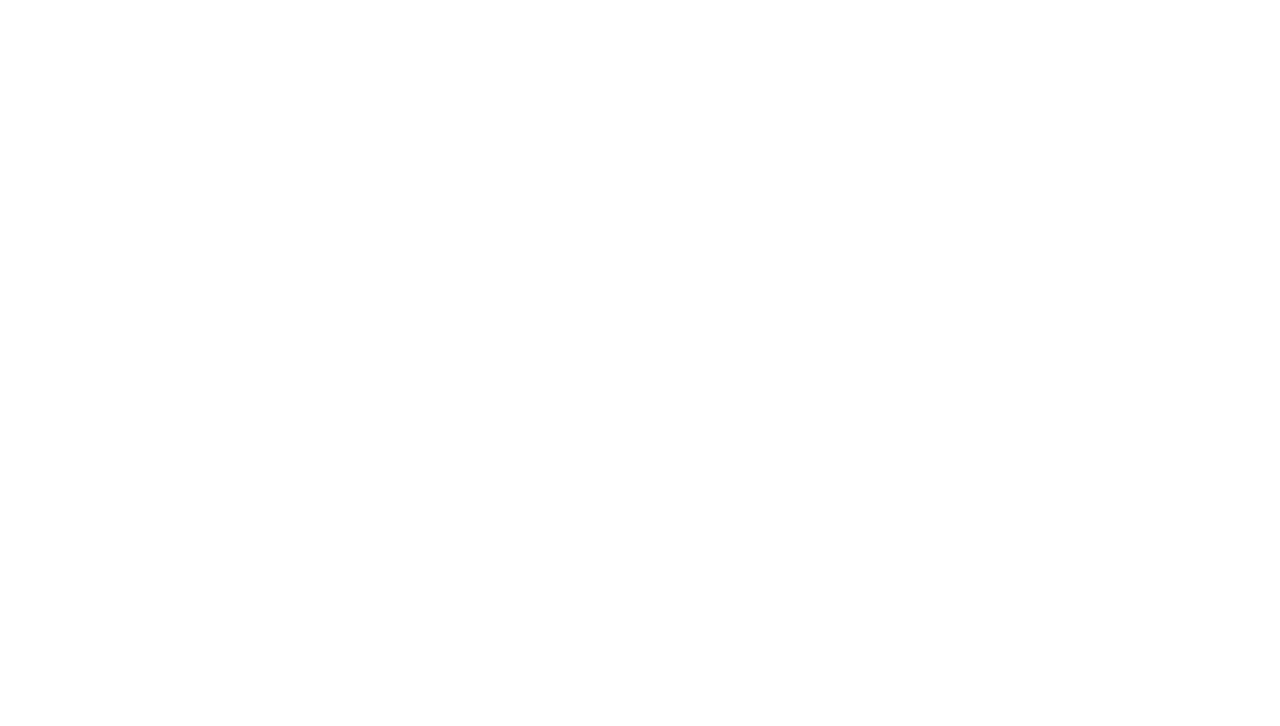
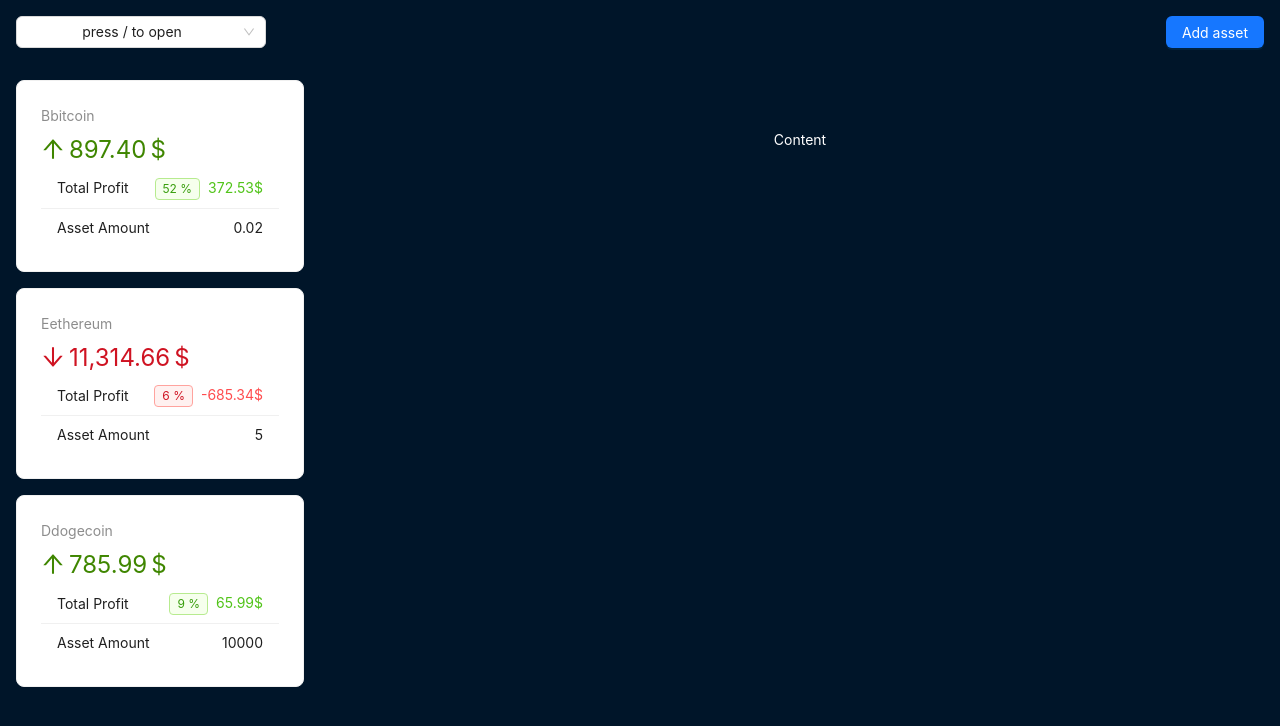
Before and after one commit to 168nw/crypto-react, a React (Vite) app: page / in a window 1280 px wide. Shown: the top 726 px of the page. Built offline with nearby package versions, Linux system fonts and the light colour scheme.

Commit message:
add header

```diff
--- a/src/App.jsx
+++ b/src/App.jsx
@@ -1,24 +1,12 @@
 import React from 'react';
-import {Layout } from 'antd';
-import AppHeader from './component/layout/AppHeader';
-import AppSlider from './component/layout/AppSider';
-import AppContent from './component/layout/AppContent';
 import { CryptoContextProvider } from './component/contex/CryptoContext.jsx';
+import AppLayout from './component/layout/AppLayout.jsx';
 
 
 
 const App = () => (
  <CryptoContextProvider>
- <Layout>
-  <AppHeader/>
-    <Layout>
-      <AppSlider/>
-      <AppContent/>
-      </Layout>
-  </Layout>
+    <AppLayout/>
  </CryptoContextProvider>
-
-
-
 );
 export default App;
--- a/src/component/contex/CryptoContext.jsx
+++ b/src/component/contex/CryptoContext.jsx
@@ -1,4 +1,4 @@
-import { createContext, useState, useEffect} from "react";
+import { createContext, useState, useEffect, useContext} from "react";
 import { fakeFeatchCrypto, featchAssets } from '../../api.js';
 import { percentDifference} from '../../utils.js'
 import React from "react";
@@ -10,7 +10,7 @@ const CryptoContext = createContext({
     loading : false,
 })
 
-export function CryptoContextProvider() {
+export function CryptoContextProvider({children}) {
     const [loading, setLoading] = useState(false)
     const [crypto, setCrypto] = useState([])
     const [assets, setAssets] = useState([])
@@ -37,9 +37,13 @@ export function CryptoContextProvider() {
         preload()
     }, [])
     return (
-    <CryptoContext.Provider value={{loading, crypto, assets}}></CryptoContext.Provider>
+    <CryptoContext.Provider value={{loading, crypto, assets}}>{children}</CryptoContext.Provider>
     );
 }
 
 
 export default CryptoContext;
+
+export function useCrypto() {
+    return useContext(CryptoContext)
+}
--- a/src/component/layout/AppHeader.jsx
+++ b/src/component/layout/AppHeader.jsx
@@ -1,16 +1,81 @@
-import {Layout } from 'antd';
+import {Layout, Select, Space, Button, Modal, Drawer } from 'antd';
+import  {useCrypto} from '../contex/CryptoContext.jsx';
+import { useEffect, useState } from 'react';
+import CoinInfoModal from './CoininfoModal.jsx';
 
 const headerStyle = {
+    width: '100%',
     textAlign: 'center',
-    color: '#fff',
-    height: 64,
-    paddingInline: 48,
-    lineHeight: '64px',
-    backgroundColor: '#4096ff',
+    heught: 60,
+    padding: '1rem',
+    display: 'flex',
+    justifyContent: 'space-between',
+    alignItems: 'center',
   };
 
 
 export default function AppHeader() {
-    return (<Layout.Header style={headerStyle}>Header</Layout.Header>
+  const [select, setSelect] = useState(false)
+  const [modal, setModal] = useState()
+  const [coin, SetCoin] = useState(null)
+  const [drawer, SetDrawer] = useState(false)
+  const {crypto} = useCrypto()
+
+  useEffect(() => {
+    const keypress = (event) => {
+      if (event.key === '/'){
+        setSelect((prev) => !prev)
+      }
+    }
+    document.addEventListener('keypress',keypress)
+    return () => document.removeEventListener('keypress',keypress)
+  }, [])
+
+    function handleSelect(value) {
+      SetCoin(crypto.find((c) => c.id === value))
+      setModal(true)
+    }
+
+    return (<Layout.Header style={headerStyle}>
+      <Select
+    style={{
+      width: 250,
+    }}
+    open={select}
+    onSelect={handleSelect}
+    onClick={() => setSelect((prev) => !prev)}
+    value='press / to open'
+    options={crypto.map(coin => ({
+      label: coin.name,
+      value: coin.id,
+      icon: coin.icon,
+    }))}
+    optionRender={(option) => (
+      <Space>
+        <img
+          style={{width: 20}}
+          src={option.data.icon}
+          alt={option.data.label}
+        />
+        {' '}
+        {option.data.label}
+      </Space>
+    )}
+  />
+  <Button type="primary" onClick={() => SetDrawer(true)}>Add asset</Button>
+  <Modal
+    open={modal}
+    onCancel={() => setModal(false)}
+    footer={null}
+    >
+      <CoinInfoModal coin={coin }/>
+      </Modal>
+      <Drawer title="Add Asset" width={600} onClose={() => SetDrawer(false) } open={drawer}>
+        <p>Some contents...</p>
+        <p>Some contents...</p>
+        <p>Some contents...</p>
+      </Drawer>
+
+    </Layout.Header>
     )
 }
--- /dev/null
+++ b/src/component/layout/AppLayout.jsx
@@ -0,0 +1,23 @@
+import {Layout, Spin } from 'antd';
+import AppHeader from './AppHeader';
+import AppSlider from './AppSider';
+import AppContent from './AppContent';
+import { useContext } from 'react';
+import CryptoContext from '../contex/CryptoContext';
+
+export default function AppLayout() {
+    const {loading} = useContext(CryptoContext)
+
+    if (loading) {
+        return <Spin fullscreen/>
+    }
+return (
+    <Layout>
+        <AppHeader/>
+        <Layout>
+            <AppSlider/>
+            <AppContent/>
+        </Layout>
+    </Layout>
+)
+}
--- a/src/component/layout/AppSider.jsx
+++ b/src/component/layout/AppSider.jsx
@@ -1,4 +1,4 @@
-import {Layout, Card, Statistic, List, Spin, Typography, Tag } from 'antd';
+import {Layout, Card, Statistic, List, Typography, Tag } from 'antd';
 import { ArrowDownOutlined, ArrowUpOutlined } from '@ant-design/icons';
 import { capitalize } from '../../utils.js';
 import { useContext } from 'react';
@@ -10,11 +10,7 @@ const siderStyle = {
 
 
 export default function AppSlider() {
-    const {loading, assets} = useContext(CryptoContext)
-
-if (loading) {
-    return  <Spin fullscreen />
-}
+    const {assets} = useContext(CryptoContext)
 
 return (
 <Layout.Sider width="25%" style={siderStyle}>
--- /dev/null
+++ b/src/component/layout/CoininfoModal.jsx
@@ -0,0 +1,3 @@
+export default function CoinInfoModal ({coin}) {
+    return <h2>{coin.name}</h2>
+}
```
